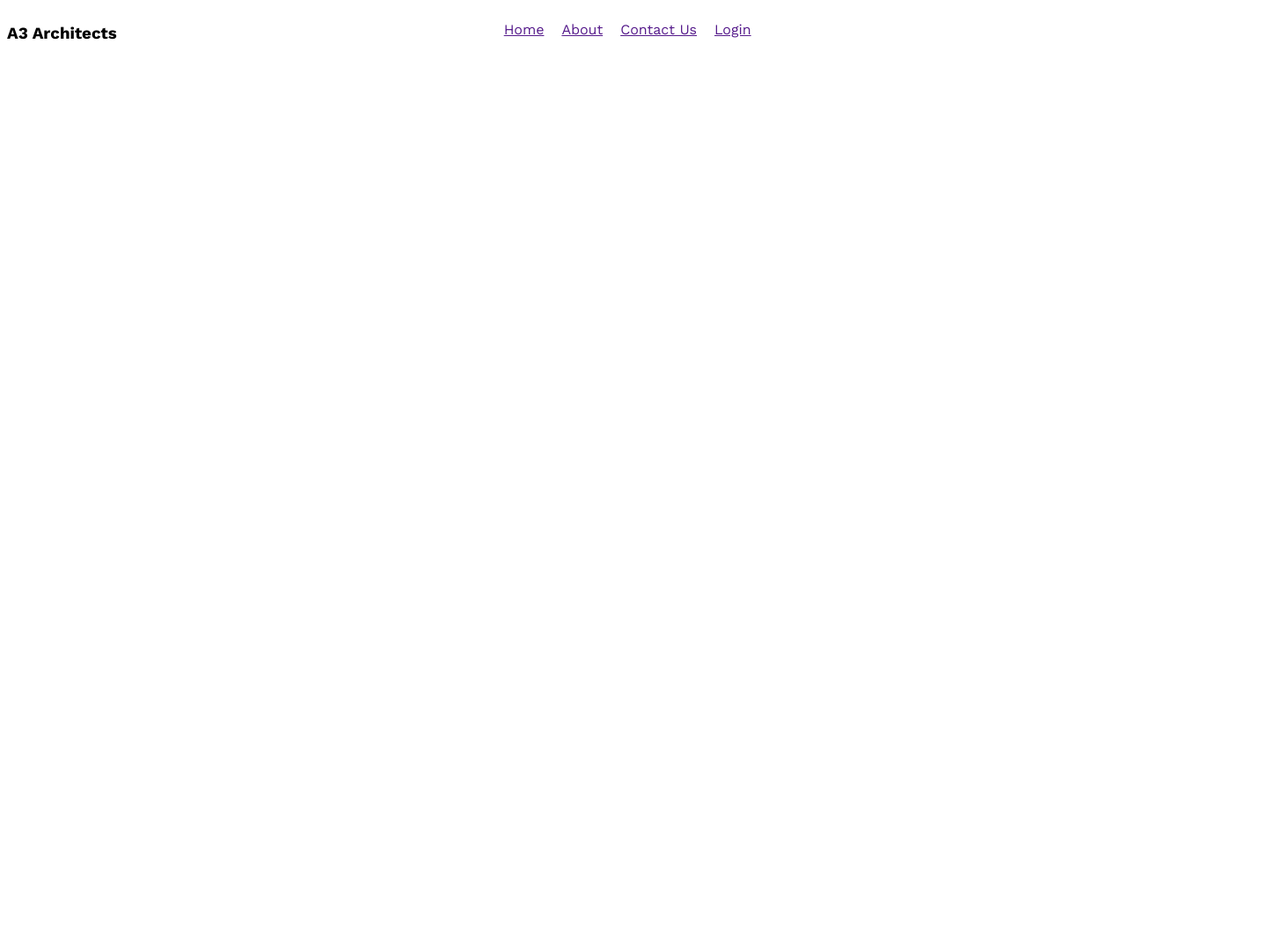
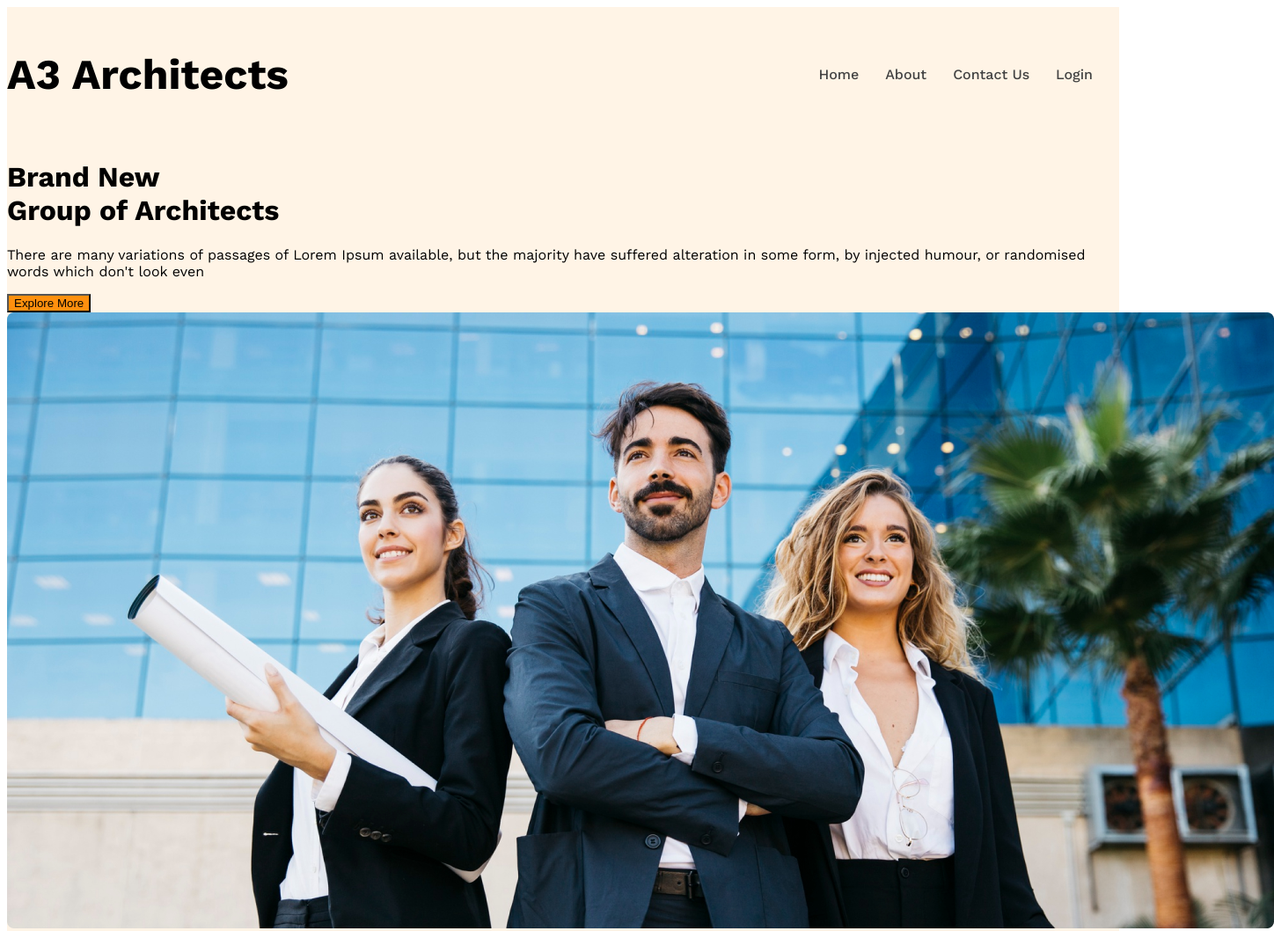
Before and after one commit to Israt-jahan-trina/g3-architects-website, a plain HTML site: page index.html in a window 1280 px wide. Shown: the top 1058 px of the page at 88% size, 1448 px wide, since content can reach past the window. Before the commit the page ends 800 px from the top, so only its background shows below. Drawn offline with nearby package versions, Linux system fonts and the light colour scheme.

Commit message:
added banner, banner-title, banner-description, btn-primary, images

```diff
--- a/index.html
+++ b/index.html
@@ -7,16 +7,22 @@
     <link rel="stylesheet" href="style/architects.css">
 </head>
 <body class="work-sans-font">
-    <header>
-        <nav class="navbar">
+    <header class="bg-light">
+        <nav class="navbar display-flex">
             <h3 class="brand">A3 Architects</h3>
-        <ul class="nav-links">
+        <ul class="nav-links display-flex">
             <!-- li.nav-item*4>a.nav-link -->
-            <li class="nav-item"><a href="" class="nav-link">Home</a></li>
-            <li class="nav-item"><a href="" class="nav-link">About</a></li>
-            <li class="nav-item"><a href="" class="nav-link">Contact Us</a></li>
-            <li class="nav-item"><a href="" class="nav-link">Login</a></li>
+            <li class="nav-item"><a href="" class="nav-link text-gray">Home</a></li>
+            <li class="nav-item"><a href="" class="nav-link text-gray">About</a></li>
+            <li class="nav-item"><a href="" class="nav-link text-gray">Contact Us</a></li>
+            <li class="nav-item"><a href="" class="nav-link text-gray">Login</a></li>
         </nav>
+        <div class="banner">
+            <h1 class="banner-title">Brand New <br> Group of Architects</h1>
+        <p class="banner-description">There are many variations of passages of Lorem Ipsum available, but the majority have suffered alteration in some form, by injected humour, or randomised words which don't look even </p>
+        <button class="btn-primary">Explore More</button>
+        <img src="images/banner.png" alt="">
+        </div>
         </ul>
     </header>
     <main>
--- a/style/architects.css
+++ b/style/architects.css
@@ -9,15 +9,51 @@
   font-weight: 400;
   font-style: normal;
 }
+/* shared styles */
+.display-flex{
+    display: flex;
+}
+/* dark02 */
+.text-gray{
+    color: #424242;
+}
+/* dark03 */
+.text-light-gray{
+    color: #727272;
+}
+.bg-light{
+background-color: rgba(255, 144, 14, 0.1);
+}
+/* dark01 */
+.text-black{
+    color: #131313;
+}
+
+/* navbar styles */
 .navbar{
-    display: flex;
-    gap: 400px;
+ justify-content: space-between;
+ align-items: center;
 }
-.nav-links{
-    display: flex;
-    gap: 20px;
+.brand{
+    font-weight: 700;
+    font-size: 3rem;
+}
+.nav-link{
+    text-decoration: none;
+   font-weight: 500;
+
+
 
 }
 .nav-item{
     list-style: none;
+    margin-right: 30px;
 }
+.navbar, .banner{
+    max-width: 1440px;
+    margin: 0 auto;
+}
+
+.btn-primary{
+    background-color: rgba(255, 144, 14, 1);
+}
```
